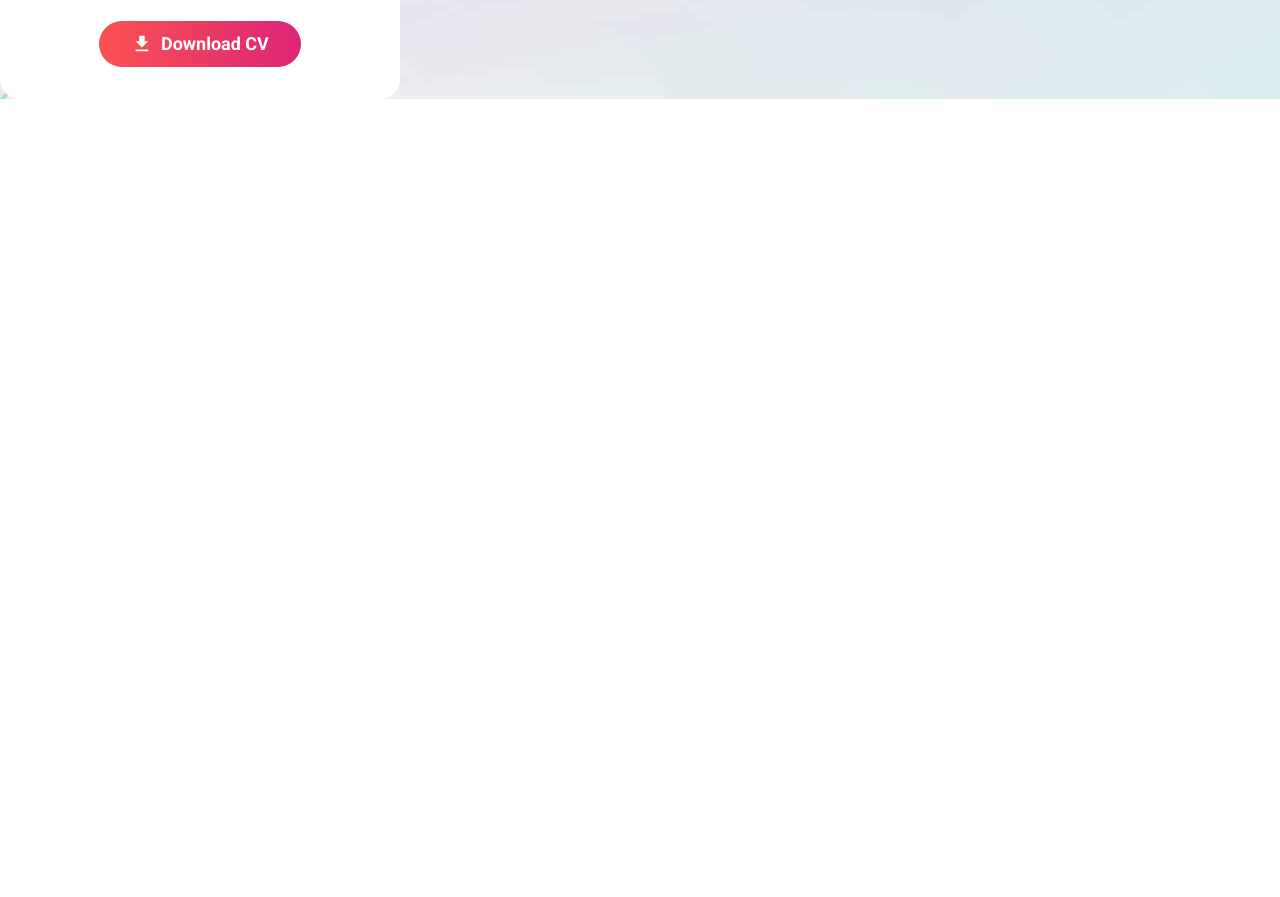
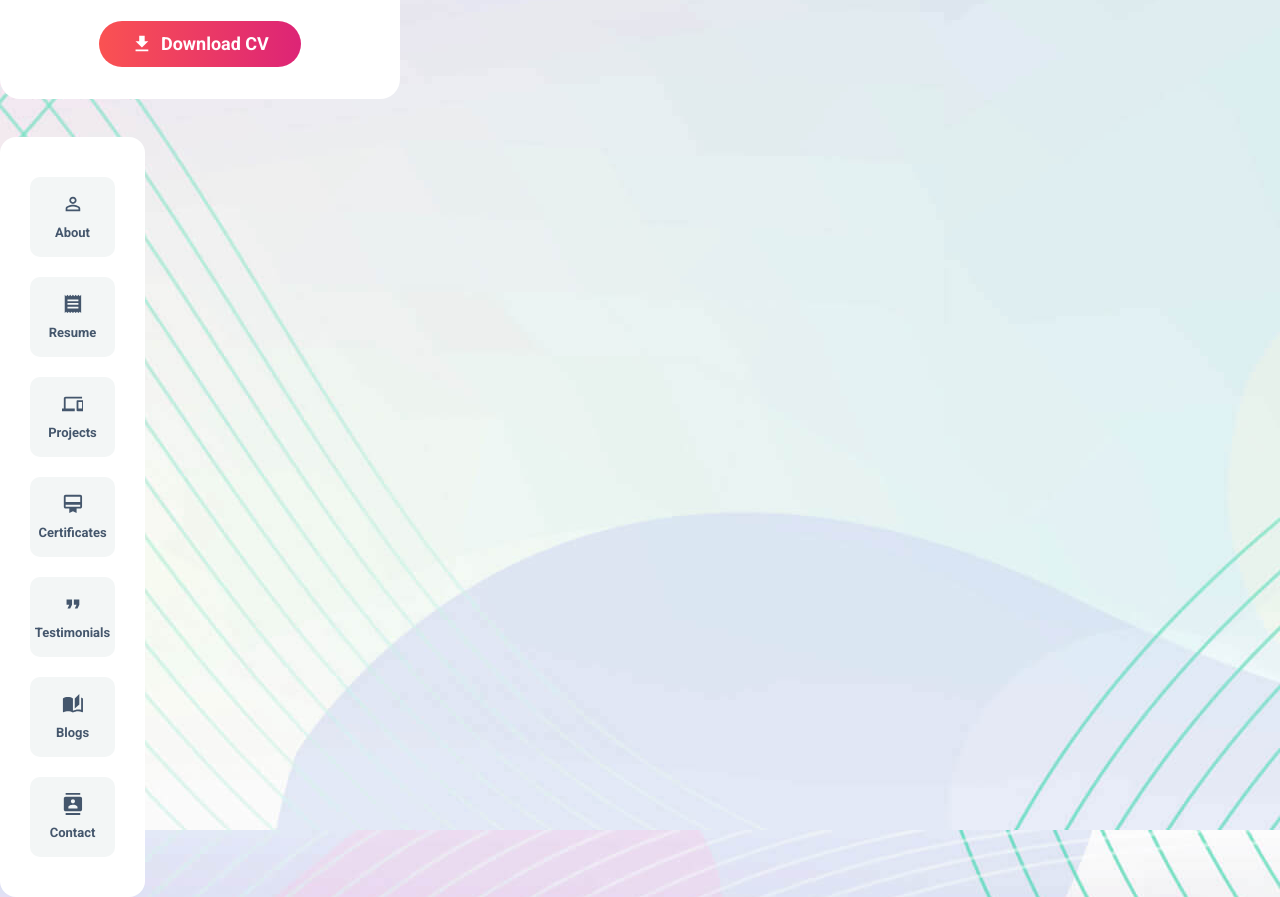
Before and after one commit to marcusviniciusmo/My_Portfolio__, a React (Vite) app in the folder frontend/: page / in a window 1280 px wide. Shown: the part 860-1757 px from the top of the page. Before the commit the page ends 959 px from the top, so only its background shows below. Built offline with nearby package versions, Linux system fonts and the light colour scheme.

Commit message:
Menu component styling

```diff
--- a/frontend/src/@types/styles.d.ts
+++ b/frontend/src/@types/styles.d.ts
@@ -22,6 +22,9 @@ export type defaultTheme = {
     borderBottomInfo: string;
     backgroundIconInfo: string;
     textProfileInfoLabel: string;
+
+    backgroundMenuItem: string;
+    textMenuItem: string;
   };
 };
 
--- a/frontend/src/components/Menu/index.tsx
+++ b/frontend/src/components/Menu/index.tsx
@@ -1,7 +1,68 @@
+import {
+  PermIdentity,
+  Receipt,
+  Devices,
+  CardMembership,
+  FormatQuote,
+  AutoStories,
+  Contacts,
+} from '@mui/icons-material';
+import { MenuContainer, MenuItemsList, MenuItem } from './styles';
+import { NavLink } from 'react-router-dom';
+
 export function Menu() {
   return (
-    <>
-      <h1>MENU COMPONENT</h1>
-    </>
+    <MenuContainer>
+      <MenuItemsList>
+        <NavLink to="/about">
+          <MenuItem className="gradientHover gradientHoverToRight">
+            <PermIdentity fontSize="large" />
+            About
+          </MenuItem>
+        </NavLink>
+
+        <NavLink to="/resume">
+          <MenuItem className="gradientHover gradientHoverToRight">
+            <Receipt fontSize="large" />
+            Resume
+          </MenuItem>
+        </NavLink>
+
+        <NavLink to="/projects">
+          <MenuItem className="gradientHover gradientHoverToRight">
+            <Devices fontSize="large" />
+            Projects
+          </MenuItem>
+        </NavLink>
+
+        <NavLink to="/certificates">
+          <MenuItem className="gradientHover gradientHoverToRight">
+            <CardMembership fontSize="large" />
+            Certificates
+          </MenuItem>
+        </NavLink>
+
+        <NavLink to="/testimonials">
+          <MenuItem className="gradientHover gradientHoverToRight">
+            <FormatQuote fontSize="large" />
+            Testimonials
+          </MenuItem>
+        </NavLink>
+
+        <NavLink to="/blogs">
+          <MenuItem className="gradientHover gradientHoverToRight">
+            <AutoStories fontSize="large" />
+            Blogs
+          </MenuItem>
+        </NavLink>
+
+        <NavLink to="/contact">
+          <MenuItem className="gradientHover gradientHoverToRight">
+            <Contacts fontSize="large" />
+            Contact
+          </MenuItem>
+        </NavLink>
+      </MenuItemsList>
+    </MenuContainer>
   );
 }
--- /dev/null
+++ b/frontend/src/components/Menu/styles.ts
@@ -0,0 +1,38 @@
+import styled from 'styled-components';
+
+export const MenuContainer = styled.nav`
+  background: ${({ theme }) => theme.colors.background};
+  width: 14.5rem;
+  height: 100%;
+  margin: 0 0 4rem;
+  padding: 3rem;
+  border-radius: 1.6rem;
+  display: block;
+  position: relative;
+  top: 17.6rem;
+`;
+
+export const MenuItemsList = styled.ul`
+  display: flex;
+  flex-direction: column;
+`;
+
+export const MenuItem = styled.a`
+  background: ${({ theme }) => theme.colors.backgroundMenuItem};
+  color: ${({ theme }) => theme.colors.textMenuItem};
+  font-size: 1.3rem;
+  font-weight: bold;
+  width: 100%;
+  height: 8rem;
+  margin-block: 1rem;
+  border-radius: 1rem;
+  display: flex;
+  flex-direction: column;
+  align-items: center;
+  justify-content: center;
+  transition-property: all;
+  transition-duration: 0.3s;
+  transition-timing-function: cubic-bezier(0.4, 0, 0.2, 1);
+  gap: 1rem;
+  cursor: pointer;
+`;
--- a/frontend/src/styles/themes/dark.ts
+++ b/frontend/src/styles/themes/dark.ts
@@ -23,5 +23,8 @@ export const DarkTheme: defaultTheme = {
     borderBottomInfo: '#3D3A3A',
     backgroundIconInfo: '#000000',
     textProfileInfoLabel: '#A6A6A6',
+
+    backgroundMenuItem: '#212325',
+    textMenuItem: '#A6A6A6',
   },
 };
--- a/frontend/src/styles/themes/light.ts
+++ b/frontend/src/styles/themes/light.ts
@@ -23,5 +23,8 @@ export const LightTheme: defaultTheme = {
     borderBottomInfo: '#E3E3E3',
     backgroundIconInfo: '#FFFFFF',
     textProfileInfoLabel: '#44566C',
+
+    backgroundMenuItem: '#F3F6F6',
+    textMenuItem: '#44566C',
   },
 };
```
